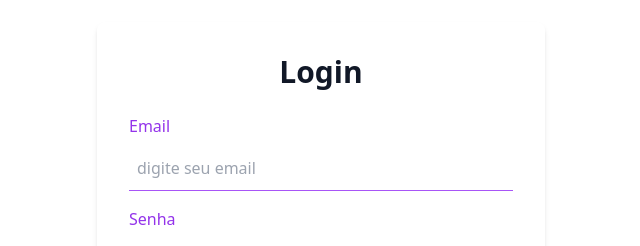
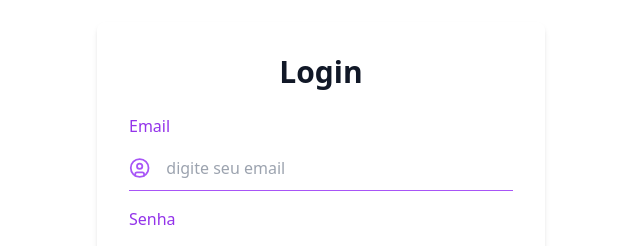
Before and after one commit to THIAGOMORGADO/web-projeto-tobehome, a Next.js app: page /signin in a window 1280 px wide. Shown: the part 167-413 px from the top of the page, without its empty margins (319-959 px from the left). Built offline with nearby package versions, Linux system fonts and the light colour scheme.

Commit message:
ataualizar icon do input

```diff
--- a/src/app/signin/sign-in-form.tsx
+++ b/src/app/signin/sign-in-form.tsx
@@ -69,7 +69,7 @@ export function SignInForm() {
     <form onSubmit={onSubmit} className="space-y-4">
       <div className="space-y-2">
         <label htmlFor="email" className="text-purple-600 font-medium block">Email</label>
-        <TextInput password={false} placeHolder="digite seu email" {...register('email')} className="h-8 bg-[#7e22ce] placeholder:text-[#FE8302] text-[#FE8302] px-2 font-medium mt-1 block w-full rounded-md border-gray-300 shadow-sm focus:outline-none focus:ring-[#FE8302] focus:border-[#FE8302] sm:text-sm"/>
+        <TextInput user placeHolder="digite seu email" {...register('email')} className="h-8 bg-[#7e22ce] placeholder:text-[#FE8302] text-[#FE8302] px-2 font-medium mt-1 block w-full rounded-md border-gray-300 shadow-sm focus:outline-none focus:ring-[#FE8302] focus:border-[#FE8302] sm:text-sm"/>
         {errors.email && <span className="text-red-500 text-sm">{errors.email.message}</span>}
       </div>
       <div className="space-y-2">
```
